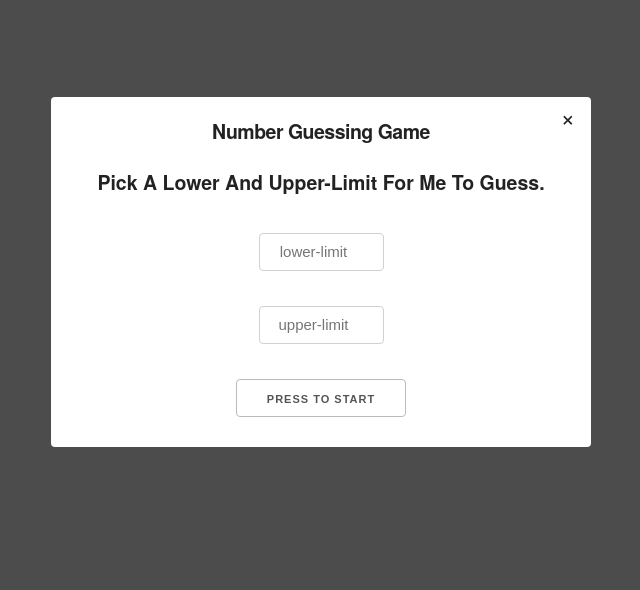
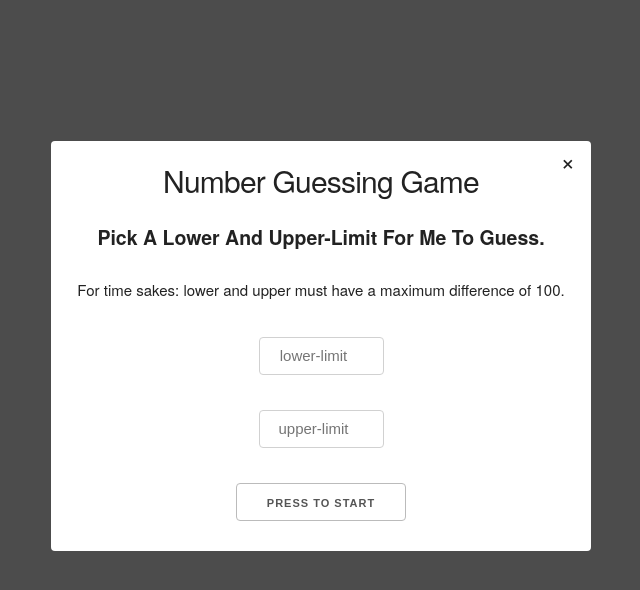
Before and after one commit to abdikasa/Practicing-DOM-Binary-Search-Game-Skeleton-UI, a plain HTML site: page index.html in a window 1280 px wide. Shown: the whole page, without its empty margins (319-959 px from the left). Drawn offline with nearby package versions, Linux system fonts and the light colour scheme.

Commit message:
Added divs for the modal and the error messages

```diff
--- a/index.html
+++ b/index.html
@@ -28,13 +28,16 @@
         </div>
     </div>
     <div class="modal">
-        <div class="modal-content">
-            <div class="close-icon">+</div>
-            <h5>Number Guessing Game</h5>
-            <p>Pick a lower and upper-limit for me to guess.</p>
-            <input type="number" id="" placeholder="lower-limit">
-            <input type="number" id="" placeholder="upper-limit">
-            <button type="submit" class="btn-begin submit-score">Press To Start</button>
+        <div class="modal-error">
+            <div class="modal-content">
+                <div class="close-icon">+</div>
+                <h4>Number Guessing Game</h4>
+                <p>Pick a lower and upper-limit for me to guess.</p>
+                <h6>For time sakes: lower and upper must have a maximum difference of 100.</h6>
+                <input type="number" id="lower" placeholder="lower-limit" required>
+                <input type="number" id="upper" placeholder="upper-limit" required>
+                <button type="submit" class="btn-begin submit-score">Press To Start</button>
+            </div>
         </div>
     </div>
     <script src="app.js"></script>
```
